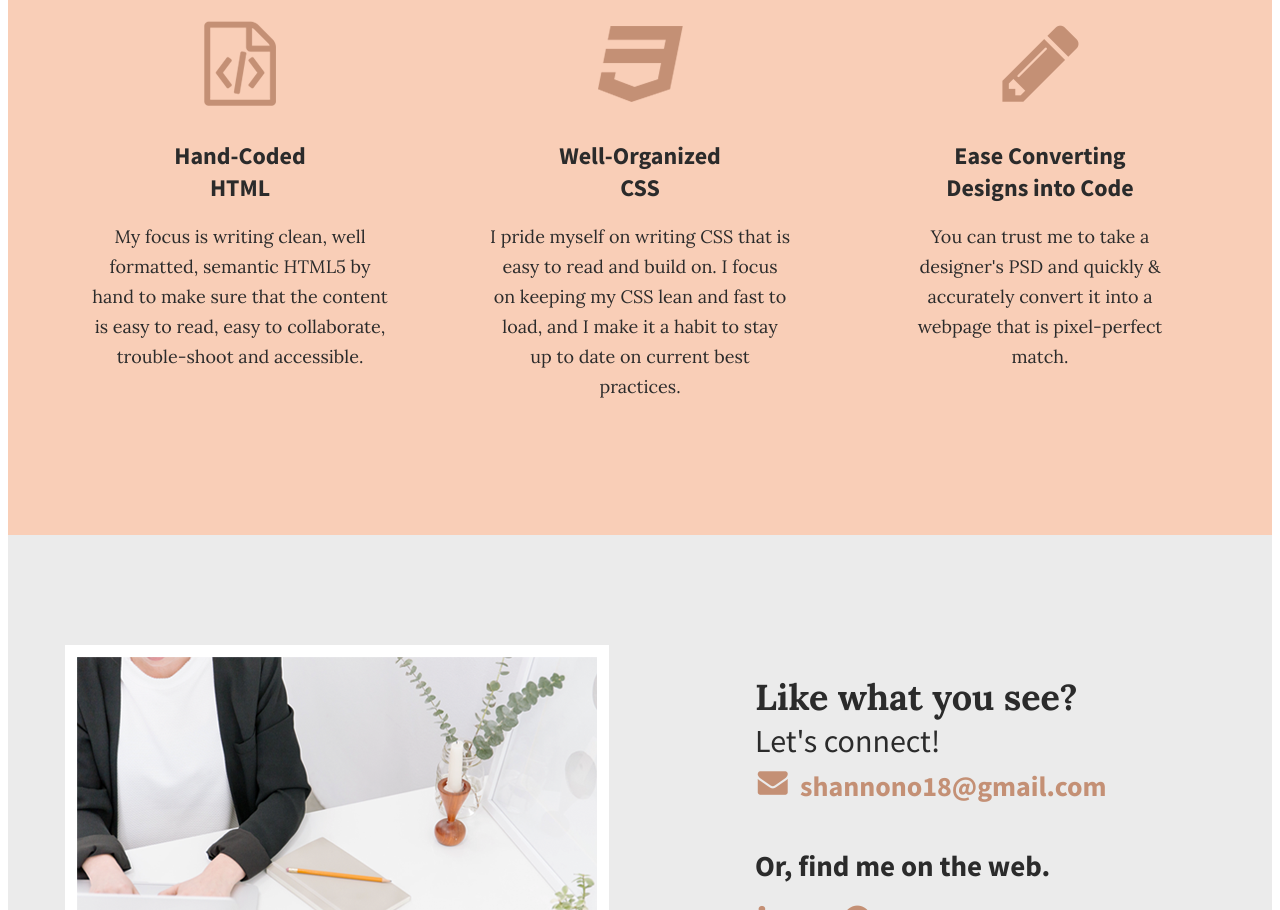
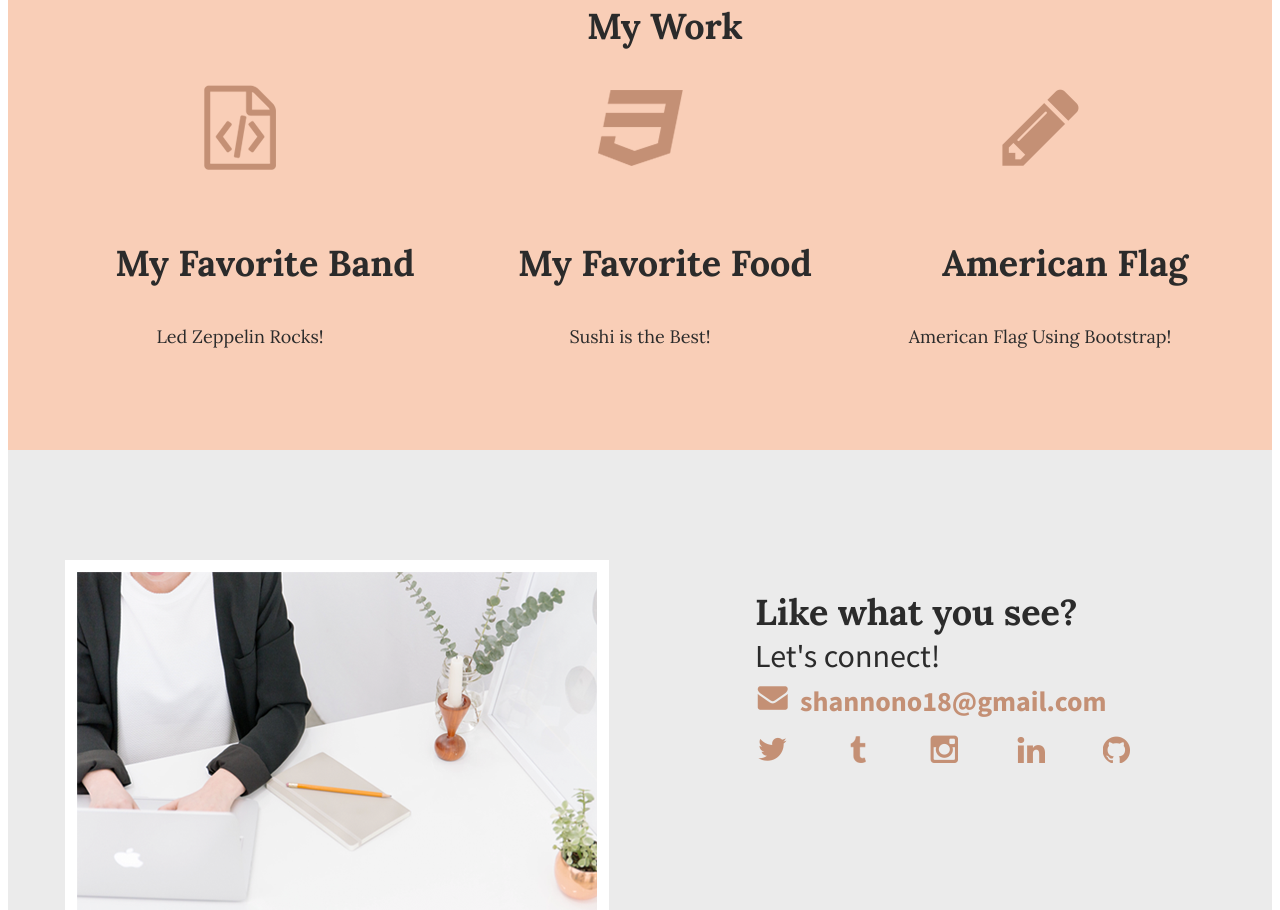
Before and after one commit to shannono18/Portfolio, a plain HTML site: page index.html in a window 1280 px wide. Shown: the part 1890-2800 px from the top of the page. Drawn offline with Linux system fonts and the light colour scheme.

Commit message:
Edit contact info, added my work

```diff
--- a/css/main.css
+++ b/css/main.css
@@ -91,7 +91,7 @@ header h2 span {
 }
 
 #work .full-width {
-    padding: 115px 0;
+    padding: 80px 0;
 }
 
 #work img {
@@ -99,10 +99,9 @@ header h2 span {
 }
 
 #work h3 {
-    font-size: 24px;
-    line-height: 32px;
-    width: 190px;
-    margin: 0 auto;
+    font-family: 'Lora', serif;
+    font-size: 36px;
+    padding-left: 50px;
 }
 
 #work p {
@@ -124,7 +123,7 @@ header h2 span {
     margin-left: 25px;
     border: 12px solid #ffffff;
 }
-#contact h2, #contact #email-header, #contact #socialmedia-header, #contact ul {
+#contact h2, #contact #email-header, #contact ul {
     padding-left: 115px;
 }
 #contact #envelope {
@@ -141,12 +140,6 @@ header h2 span {
     line-height: 44px;
     margin: -30px 0 5px 0;
 }
-#contact #socialmedia-header {
-    font-weight: bold;
-    font-size: 29px;
-    line-height: 44px;
-    margin: 40px 0 0 0;
-}
 #contact a {
     text-decoration: none;
     color: #c49075;
--- a/index.html
+++ b/index.html
@@ -20,8 +20,8 @@
             <div class="half-width">
                 <nav>
                     <ul>
-                        <li><a href="#about">About</a></li>
-                        <li><a href="#work">Work</a></li>
+                        <li><a href="#about">About Me</a></li>
+                        <li><a href="#work">My Work</a></li>
                         <li><a href="#contact">Contact</a></li>
                     </ul>
                 </nav>
@@ -34,11 +34,11 @@
         <section id="about">
             <div class="full-width">
                 <h2>A little bit about me.</h2>
-                <div class="half-width">
+                <div class="full-width">
                     <p>I've spent most of my career helping employers understand and maximinze use of SaaS platforms, in support of their overall well-being and healthcare strategies. After joining a high growth start-up, I developed a stronger interest in tech, and the user experience in particular. I took some free html and css courses online and I was hooked! When I learned how to build my first
                         website, I knew I'd found something that would allow me to bring my passion for improving the lives of others, a strong skillset and experience, to create something special for my customers. In October 2021, I'll have completed a full-stack development bootcamp through UC Irvine. I'm excited to make a full switch to front-end development, and build upon my work experience in Customer Success, project management, cross-functional team work, problem solving, and eye for detail to write clean, elegant code.</p>
                 </div>
-                <div class="half-width">
+                <div class="full-width">
                     <p></p>
                 </div>
             </div>
@@ -46,23 +46,21 @@
 
         <section id="work">
             <div class="full-width">
+              <h3>My Work</h3>
                 <div class="third-width">
                     <img src="img/html-icon.png" alt="HTML icon">
-                    <h3>Hand-Coded HTML</h3>
-                    <p>My focus is writing clean, well formatted, semantic HTML5 by hand to make sure that the content
-                        is easy to read, easy to collaborate, trouble-shoot and accessible.</p>
+                    <h3>My Favorite Band</h3>
+                    <p>Led Zeppelin Rocks!</p>
                 </div>
                 <div class="third-width">
                     <img src="img/css-icon.png" alt="CSS icon">
-                    <h3>Well-Organized CSS</h3>
-                    <p>I pride myself on writing CSS that is easy to read and build on. I focus on keeping my CSS lean
-                        and fast to load, and I make it a habit to stay up to date on current best practices.</p>
+                    <h3>My Favorite Food</h3>
+                    <p>Sushi is the Best!</p>
                 </div>
                 <div class="third-width">
                     <img src="img/pencil-icon.png" alt="Pencil icon">
-                    <h3>Ease Converting Designs into Code</h3>
-                    <p>You can trust me to take a designer's PSD and quickly &amp; accurately convert it into a webpage
-                        that is pixel-perfect match.</p>
+                    <h3>American Flag</h3>
+                    <p>American Flag Using Bootstrap!</p>
                 </div>
             </div>
         </section>
@@ -76,11 +74,13 @@
                     <h2>Like what you see?</h2>
                     <h3 id="email-header">Let's connect!</h3>
                     <a href="mailto:shannono18@gmail.com"><img src="img/envelope.png" id="envelope" alt="envelope icon">shannono18@gmail.com</a>
-                    <h3 id="socialmedia-header">Or, find me on the web.</h3>
                     <ul>
-                        <li><a href=""><img src="img/linkedin.png" alt="linkedin icon"></a></li>
-                        <li><a href=""><img src="img/github.png" alt="github icon"></a></li>
-                    </ul>
+                      <li><a href=""><img src="img/twitter.png" alt="twitter icon"></a></li>
+                      <li><a href=""><img src="img/tumblr.png" alt="tumblr icon"></a></li>
+                      <li><a href=""><img src="img/instagram.png" alt="instagram icon"></a></li>
+                      <li><a href=""><img src="img/linkedin.png" alt="linkedin icon"></a></li>
+                      <li><a href=""><img src="img/github.png" alt="github icon"></a></li>
+                  </ul>
                 </div>
             </div>
         </footer>
```
